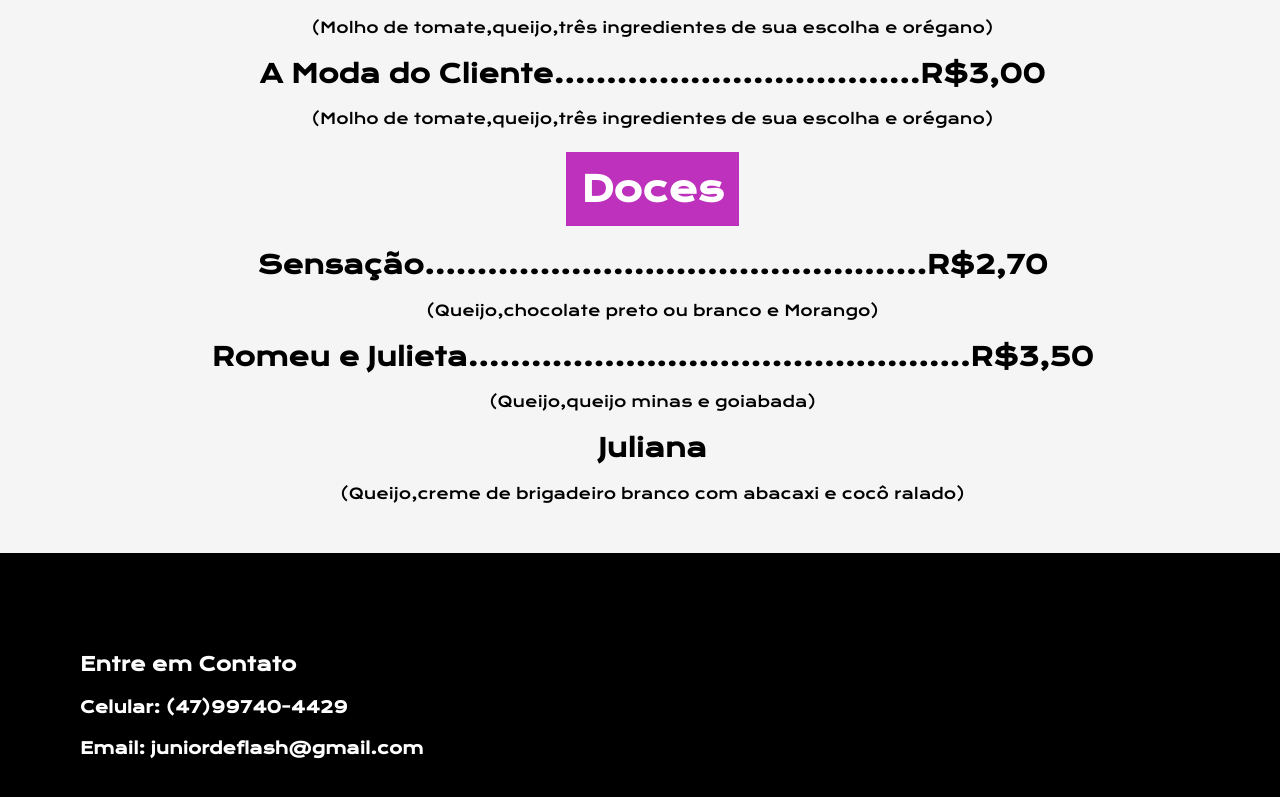
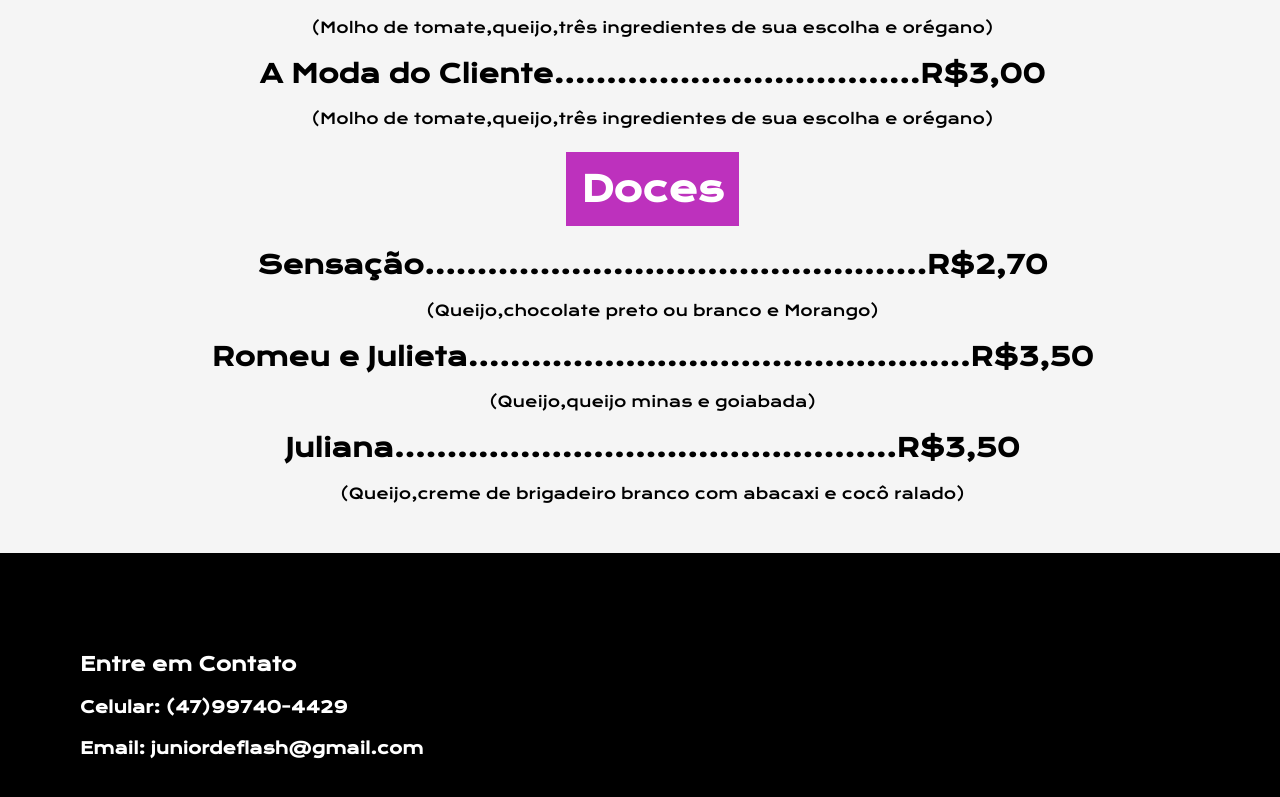
Before and after one commit to silrerenan/Gustto-Alimentos, a plain HTML site: page cardapio.html in a window 1280 px wide. Shown: the part 1312-2109 px from the top of the page. Drawn offline with nearby package versions, Linux system fonts and the light colour scheme.

Commit message:
Update cardapio.html

```diff
--- a/cardapio.html
+++ b/cardapio.html
@@ -54,7 +54,7 @@
         <small>(Queijo,chocolate preto ou branco e Morango)</small>
         <h2>Romeu e Julieta................................................R$3,50</h2>
         <small>(Queijo,queijo minas e goiabada)</small>
-        <h2>Juliana</h2>
+        <h2>Juliana................................................R$3,50</h2>
         <small>(Queijo,creme de brigadeiro branco com abacaxi e cocô ralado)</small>
     </div>
      <div id="bottom">
```
